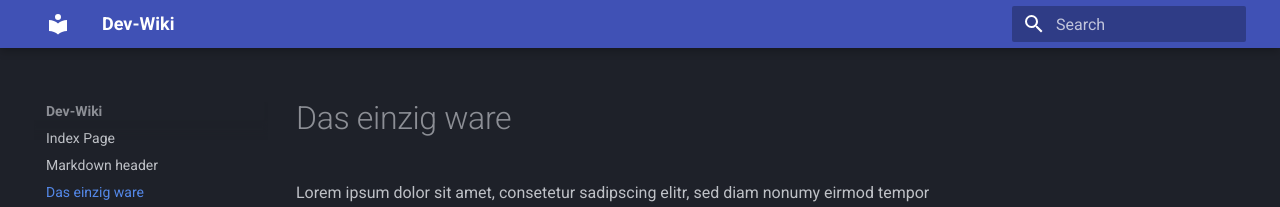
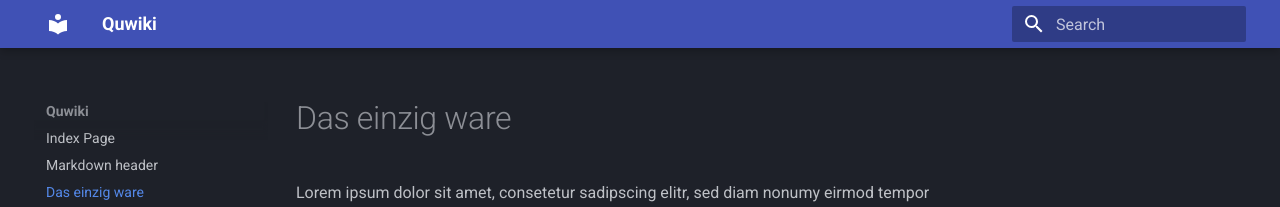
Before and after one commit to Gramding/MKDOCS_TEST, an MkDocs documentation site: the page built from docs/lorem_ipsum.md, in a window 1280 px wide. Shown: the top 207 px of the page. Built offline with MkDocs 1.6.1 and Material for MkDocs 9.7.7, drawn with Linux system fonts in a browser that asks for light colours.

Commit message:
Update mkdocs.yml

```diff
--- a/mkdocs.yml
+++ b/mkdocs.yml
@@ -1,4 +1,4 @@
-site_name: Dev-Wiki
+site_name: Quwiki
 site_url: https://gramding.github.io/MKDOCS_TEST/
 site_dir: public
 docs_dir: ./docs
```
